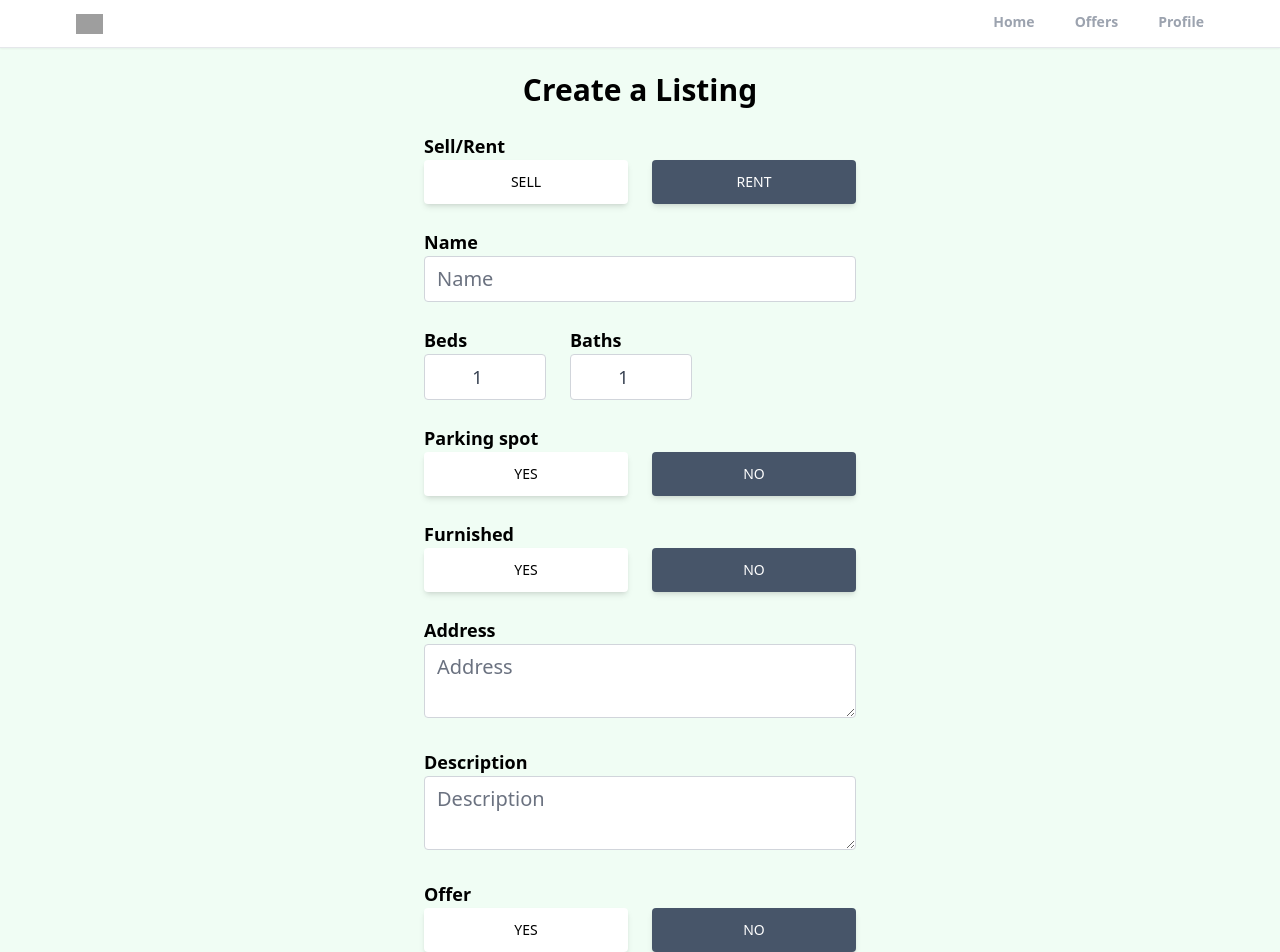
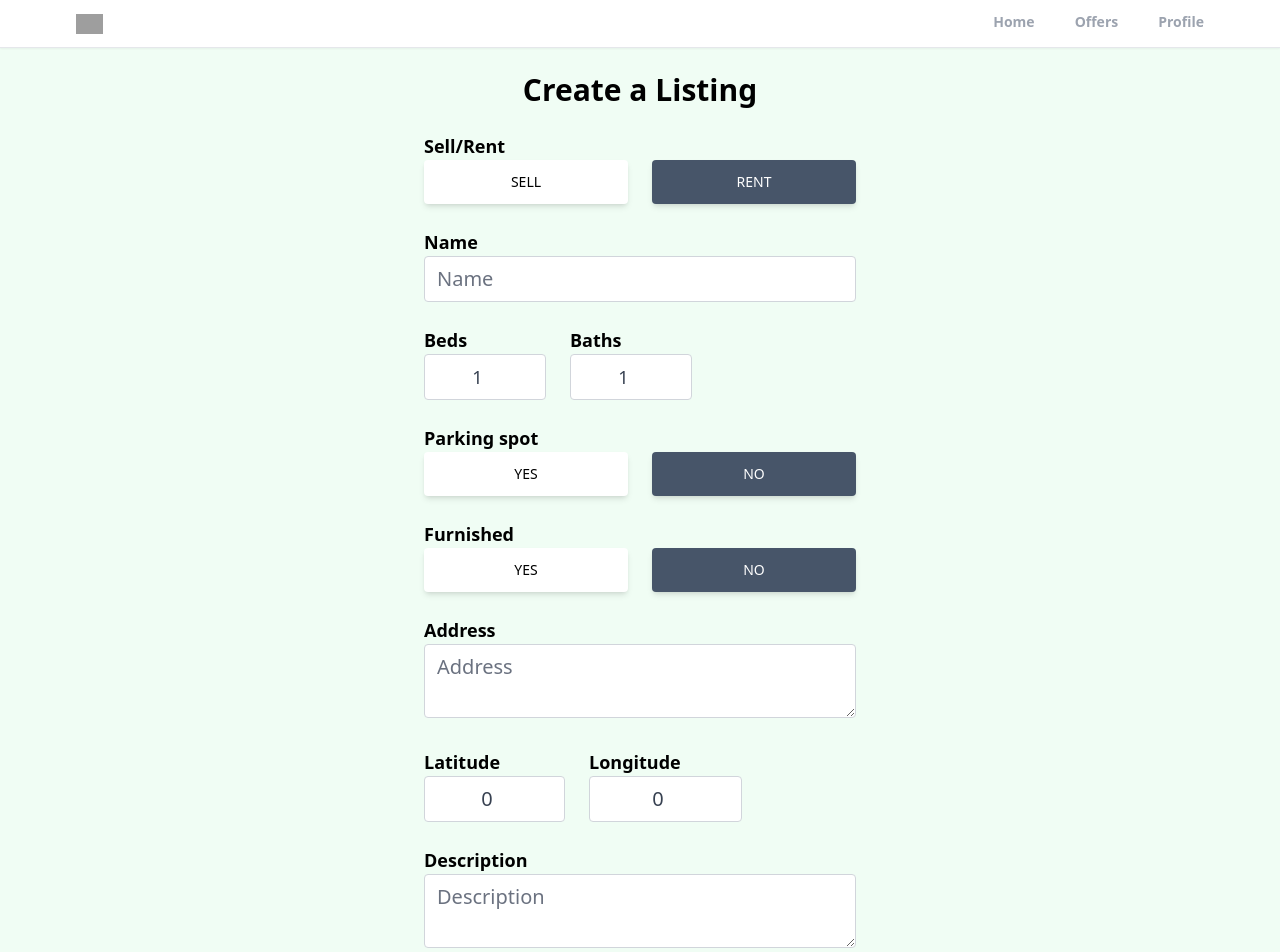
Before and after one commit to Amakoye/realtor-clone, a React (Create React App) app: page /create-listing in a window 1280 px wide. Shown: the top 952 px of the page. Built offline with nearby package versions, Linux system fonts and the light colour scheme; no server answers; sample sign-in values are in the browser's storage; grey boxes are pictures that could not be loaded.

Commit message:
add functionality including onchange and onsubmit function to the create listing page

```diff
--- a/package.json
+++ b/package.json
@@ -14,6 +14,7 @@
     "react-router-dom": "^6.6.2",
     "react-scripts": "5.0.1",
     "react-toastify": "^9.1.1",
+    "uuid": "^9.0.0",
     "web-vitals": "^2.1.4"
   },
   "scripts": {
--- a/src/App.jsx
+++ b/src/App.jsx
@@ -22,7 +22,9 @@ const App = () => {
             <Route path="/profile" element={<Profile />} />
           </Route>
           <Route path="/offers" element={<Offers />} />
-          <Route path="/create-listing" element={<CrealeListing />} />
+          <Route path="/create-listing" element={<PrivateRoute />}>
+            <Route path="/create-listing" element={<CrealeListing />} />
+          </Route>
           <Route path="/sign-in" element={<Signin />} />
           <Route path="/sign-up" element={<Signup />} />
           <Route path="/forgot-password" element={<ForgotPassword />} />
--- a/src/pages/CrealeListing.jsx
+++ b/src/pages/CrealeListing.jsx
@@ -1,6 +1,23 @@
+import { getAuth } from "firebase/auth";
+import { addDoc, collection, serverTimestamp } from "firebase/firestore";
+import {
+  getDownloadURL,
+  getStorage,
+  ref,
+  uploadBytesResumable,
+} from "firebase/storage";
 import React, { useState } from "react";
+import { useNavigate } from "react-router";
+import { toast } from "react-toastify";
+import { v4 as uuidv4 } from "uuid";
+import Spinner from "../components/Spinner";
+import { db } from "../firebase";
 
 const CrealeListing = () => {
+  const auth = getAuth();
+  const navigate = useNavigate();
+  const [geolocationEnabled, setGeolocationEnabled] = useState(false);
+  const [loading, setLoading] = useState(false);
   const [formData, setFormData] = useState({
     type: "rent",
     name: "",
@@ -13,6 +30,9 @@ const CrealeListing = () => {
     offer: false,
     regularPrice: 0,
     discountedPrice: 0,
+    latitude: 0,
+    longitude: 0,
+    images: {},
   });
   const {
     type,
@@ -26,14 +46,147 @@ const CrealeListing = () => {
     offer,
     regularPrice,
     discountedPrice,
+    latitude,
+    longitude,
+    images,
   } = formData;
 
-  const onChange = () => {};
+  const onChange = async (e) => {
+    let boolean = null;
+
+    if (e.target.value === "true") {
+      boolean = true;
+    }
+    if (e.target.value === "false") {
+      boolean = false;
+    }
+
+    // Files
+    if (e.target.files) {
+      setFormData((prevState) => ({
+        ...prevState,
+        images: e.target.files,
+      }));
+    }
+
+    // Text/Boolean/Number
+    if (!e.target.files) {
+      setFormData((prevState) => ({
+        ...prevState,
+        [e.target.id]: boolean ?? e.target.value,
+      }));
+    }
+  };
+
+  const onSubmit = async (e) => {
+    e.preventDefault();
+    setLoading(true);
+
+    if (discountedPrice >= regularPrice) {
+      setLoading(false);
+      toast.error("Discounted price needs to be less than regular price");
+      return;
+    }
+    if (images.length > 6) {
+      setLoading(false);
+      toast.error("maximum 6 images are allowed");
+      return;
+    }
+
+    let geolocation = {};
+    let location;
+    if (geolocationEnabled) {
+      const response = await fetch(
+        `https://maps.googleapis.com/maps/api/geocode/json?address=${address}&key=${process.env.REACT_APP_GEOCODE_API_KEY}`
+      );
+      const data = await response.json();
+      geolocation.lat = data.results[0]?.geometry.location.lat ?? 0;
+      geolocation.lng = data.results[0]?.geometry.location.lng ?? 0;
+
+      location = data.status === "ZERO_RESULTS" && undefined;
+
+      if (location === undefined) {
+        setLoading(false);
+        toast.error("please enter a correct address");
+        return;
+      }
+    } else {
+      geolocation.lat = latitude;
+      geolocation.lng = longitude;
+    }
+
+    const storeImage = async (image) => {
+      return new Promise((resolve, reject) => {
+        const storage = getStorage();
+        const filename = `${auth.currentUser.uid}-${image.name}-${uuidv4()}`;
+
+        const storageRef = ref(storage, filename);
+        const uploadTask = uploadBytesResumable(storageRef, image);
+
+        uploadTask.on(
+          "state_changed",
+          (snapshot) => {
+            // Observe state change events such as progress, pause, and resume
+            // Get task progress, including the number of bytes uploaded and the total number of bytes to be uploaded
+            const progress =
+              (snapshot.bytesTransferred / snapshot.totalBytes) * 100;
+            console.log("Upload is " + progress + "% done");
+            switch (snapshot.state) {
+              case "paused":
+                console.log("Upload is paused");
+                break;
+              case "running":
+                console.log("Upload is running");
+                break;
+            }
+          },
+          (error) => {
+            // Handle unsuccessful uploads
+            reject(error);
+          },
+          () => {
+            // Handle successful uploads on complete
+            // For instance, get the download URL: https://firebasestorage.googleapis.com/...
+            getDownloadURL(uploadTask.snapshot.ref).then((downloadURL) => {
+              resolve(downloadURL);
+            });
+          }
+        );
+      });
+    };
+
+    const imgUrls = await Promise.all(
+      [...images].map((image) => storeImage(image))
+    ).catch((error) => {
+      setLoading(false);
+      console.log(error);
+      toast.error("Images not uploaded");
+    });
+
+    const formDataCopy = {
+      ...formData,
+      imgUrls,
+      geolocation,
+      timestamp: serverTimestamp(),
+    };
+
+    delete formDataCopy.images;
+    !formDataCopy.offer && delete formDataCopy.address.discountedPrice;
+
+    const docRef = await addDoc(collection(db, "listings"), formDataCopy);
+    setLoading(false);
+    toast.success("Listing created");
+    navigate(`/category/${formDataCopy.type}/${docRef.id}`);
+  };
+
+  if (loading) {
+    return <Spinner />;
+  }
 
   return (
     <main className="max-w-md px-2 mx-auto">
       <h1 className="text-3xl text-center mt-6 font-bold">Create a Listing</h1>
-      <form>
+      <form onSubmit={onSubmit}>
         <p className="text-lg mt-6 font-semibold">Sell/Rent</p>
         <div className="flex">
           <button
@@ -53,7 +206,7 @@ const CrealeListing = () => {
           <button
             type="button"
             id="type"
-            value="sale"
+            value="rent"
             onClick={onChange}
             className={`px-7 py-3 ml-3 font-medium text-sm uppercase shadow-md rounded hover:shadow-lg focus:shadow-lg
              active:shadow-lg transition duration-150 ease-in-out w-full ${
@@ -174,6 +327,38 @@ const CrealeListing = () => {
           className="w-full py-2 text-xl text-gray-700  bg-white border border-gray-300
           rounded transition duration-150 ease-in-out focus:text-gray-700 focus:bg-white focus:border-slate-600 mb-6"
         />
+        {!geolocationEnabled && (
+          <div className="flex space-x-6 mb-6">
+            <div className="">
+              <p className="text-lg font-semibold">Latitude</p>
+              <input
+                type="number"
+                id="latitude"
+                value={latitude}
+                onChange={onChange}
+                required
+                min="-90"
+                max="90"
+                className="w-full px-4 py-2 text-xl text-gray-700 bg-white border border-gray-300 rounded transition duration-150 ease-in-out
+                 focus:bg-white focus:text-gray-700 focus:border-slate-600 text-center"
+              />
+            </div>
+            <div className="">
+              <p className="text-lg font-semibold">Longitude</p>
+              <input
+                type="number"
+                id="longitude"
+                value={longitude}
+                onChange={onChange}
+                required
+                min="-180"
+                max="180"
+                className="w-full px-4 py-2 text-xl text-gray-700 bg-white border border-gray-300 rounded transition duration-150 ease-in-out
+                 focus:bg-white focus:text-gray-700 focus:border-slate-600 text-center"
+              />
+            </div>
+          </div>
+        )}
         <p className="text-lg  font-semibold">Description</p>
         <textarea
           type="text"
@@ -235,7 +420,7 @@ const CrealeListing = () => {
         {offer && (
           <div className="flex items-center mb-6">
             <div className="">
-              <p className="text-lg font-semibold">Regular price</p>
+              <p className="text-lg font-semibold">Discounted price</p>
               <div className="flex w-full justify-center items-center space-x-6">
                 <input
                   className="w-full px-4 py-2 text-xl text-gray-700 bg-white border border-gray-300 rounded transition duration-150 ease-in-out
```
Also changed, not shown: 2 other files (tests, documents, lock files or other folders).
